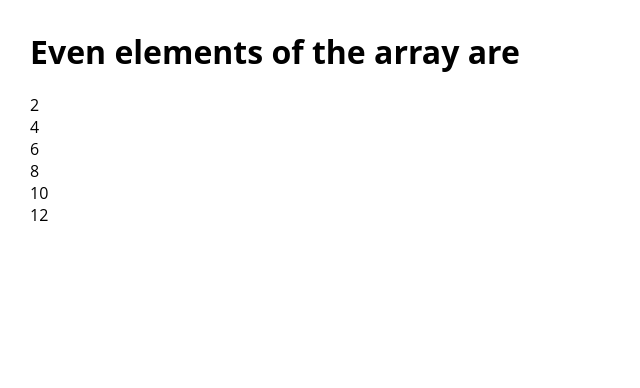
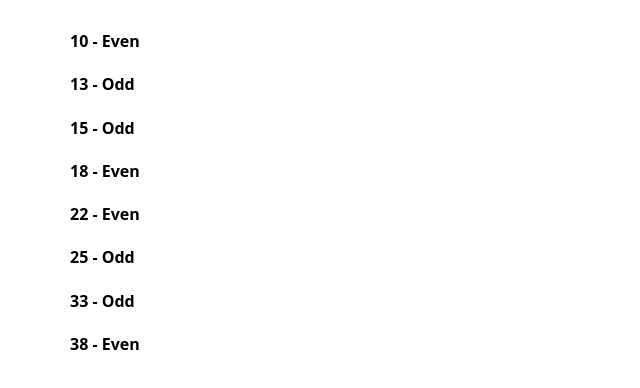
Before and after one commit to AbhishekVernekar/ReactDemo, a React (Create React App) app: page / in a window 1280 px wide. Shown: the top 388 px of the page, without its empty margins (0-640 px from the left). Built offline with nearby package versions, Linux system fonts and the light colour scheme.

Commit message:
assignment 17 april v1.

```diff
--- a/public/index.html
+++ b/public/index.html
@@ -22,21 +22,7 @@
       work correctly both with client-side routing and a non-root public URL.
       Learn how to configure a non-root public URL by running `npm run build`.
     -->
-    <title>Array Application React assignment 4</title>
+    <title>Array Application</title>
     <div id="root"></div>
-    <script>
-
-    function getEvenNumbers() {
-        var arr = [1, 2, 3, 4, 5, 6,7,8,9,10,11,12];
-
-        for (var i = 0; i < arr.length; i++) {
-            if (arr[i] % 2 === 0) {
-                document.writeln(arr[i] + "<br />");
-            }
-        }
-    }
-
-    getEvenNumbers();
-</script>
 </head>
 </html>
--- a/src/App.js
+++ /dev/null
@@ -1,11 +0,0 @@
-import React from 'react';
-import logo from './logo.svg';
-import './App.css';
-
-function App(props)
-{
-  return <h1>Even elements of the array are {props.name}</h1>;
-};
-
-
-export default App;
--- /dev/null
+++ b/src/ArrNum.js
@@ -0,0 +1,16 @@
+
+import React from 'react';
+import CheckOddEven from './CheckOddEven';
+
+class ArrNum  extends React.Component{
+    render(){
+        var arrNum=[10,13,15,18,22,25,33,38];
+        return(
+            <div>
+                <CheckOddEven propNum={arrNum}/>
+            </div>
+        );
+    }
+}
+
+export default ArrNum;
--- /dev/null
+++ b/src/CheckOddEven.js
@@ -0,0 +1,15 @@
+import React from 'react';
+import ArrNum from './ArrNum';
+class CheckOddEven extends React.Component{
+    render(props){
+        return(
+            <ul>
+                {this.props.propNum
+                .map(function(number){
+                    return <h4>{number} { number % 2==0 ? '- Even' : '- Odd'}</h4>;
+                })}
+            </ul>
+        );
+    }
+}
+export default CheckOddEven;
--- a/src/index.js
+++ b/src/index.js
@@ -1,12 +1,16 @@
 import React from 'react';
 import ReactDOM from 'react-dom';
 import './index.css';
-import App from './App';
+import App from './ArrNum';
 import * as serviceWorker from './serviceWorker';
+import ArrNum from './ArrNum';
+import CheckOddEven from './CheckOddEven';
 
-const element = <App name="Happy Programming" />;
 ReactDOM.render(
-    <App />,
+  <React.StrictMode>
+
+  <ArrNum/>
+  </React.StrictMode>,
   document.getElementById('root')
 );
 
```
